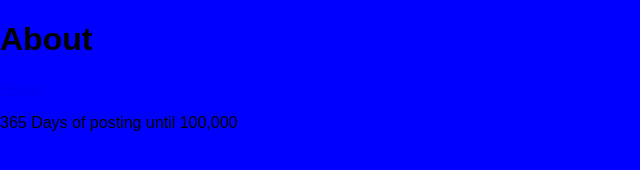
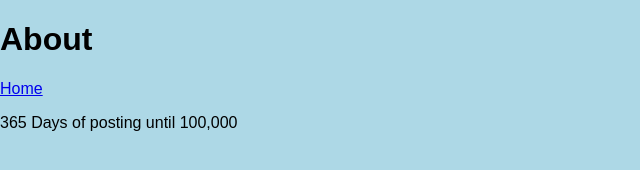
Before and after one commit to jjo21/Roadto100k, a plain HTML site: page index.html in a window 1280 px wide. Shown: the whole page, without its empty margins (0-640 px from the left). Drawn offline with Linux system fonts and the light colour scheme.

Commit message:
making styles

```diff
--- a/styles.css
+++ b/styles.css
@@ -2,5 +2,5 @@ body {
     margin: 0;
     padding: 0;
     font-family: sans-serif;
-    background: blue;
+    background: lightblue;
 }
```
Also changed, not shown: contact.html (+3 -1 lines).
